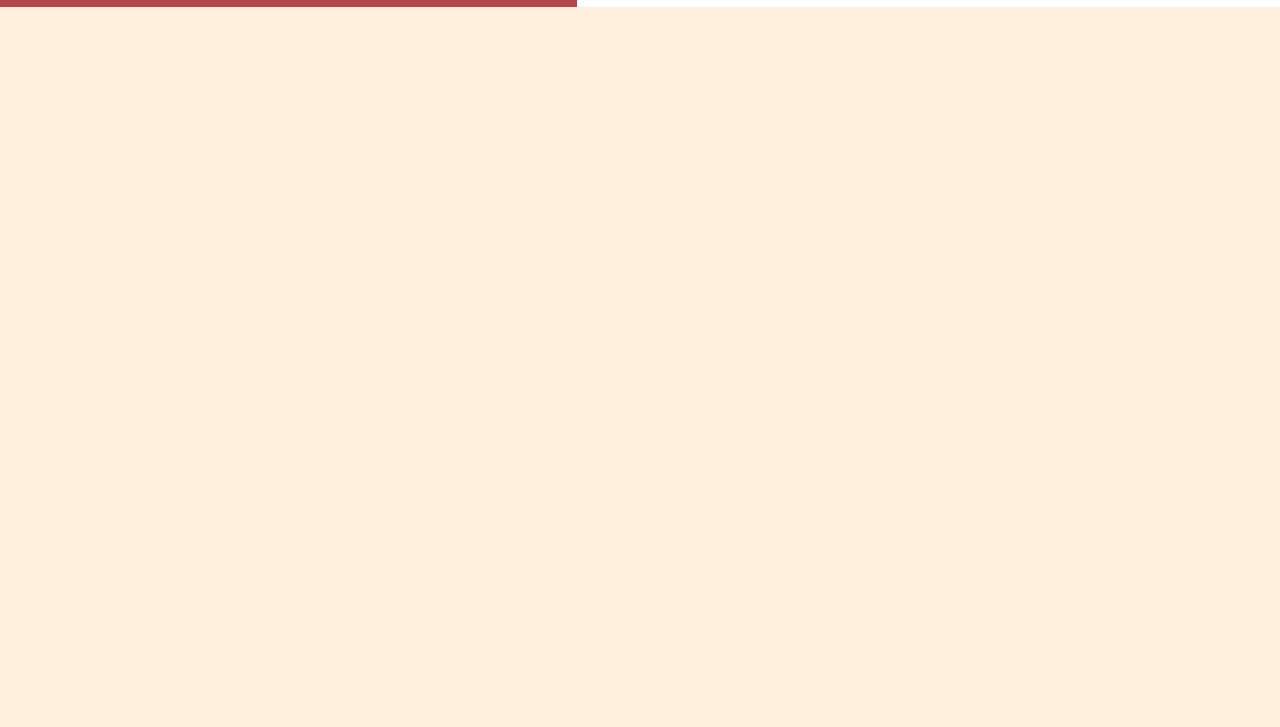
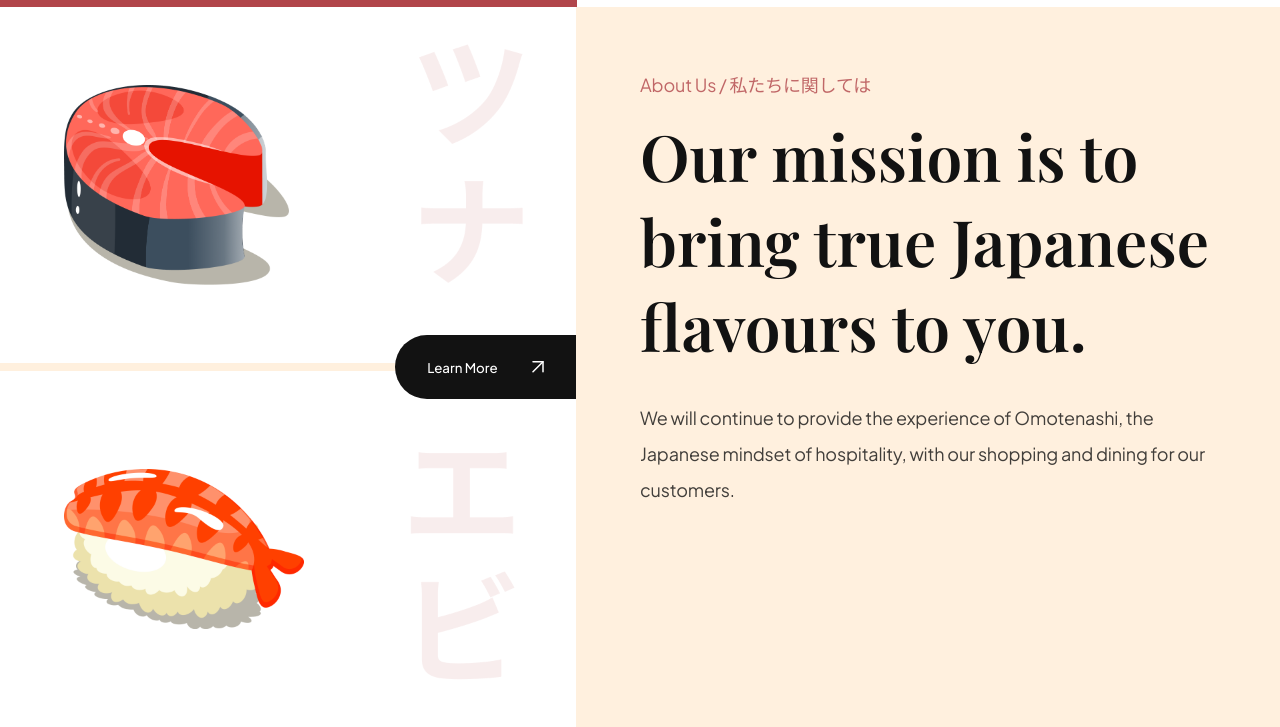
Before and after one commit to Scar1109/SushiMan-Sushi-Ordering-Website, a website built with Vite: page index.html in a window 1280 px wide. Shown: the part 791-1518 px from the top of the page. Before the commit the page ends 800 px from the top, so only its background shows below. Built offline with nearby package versions, Linux system fonts and the light colour scheme.

Commit message:
about section

```diff
--- a/css/sections/about.css
+++ b/css/sections/about.css
@@ -0,0 +1,80 @@
+.about_us {
+    display: flex;
+    min-height: 720px;
+    overflow: hidden;
+}
+
+.about-us__image {
+    flex : 1;
+    display: flex;
+    flex-direction: column;
+    justify-content: center;
+
+    background: var(--color-white);
+
+    position: relative;
+}
+
+.about-us__image div {
+    padding: 32px 64px;
+
+    flex: 1;
+    display: flex;
+    align-items: center;
+
+    background-position: center;
+    background-repeat: no-repeat;
+    background-size: contain;
+
+}
+
+.about-us__image-sushi3 {
+    border-bottom: 8px solid var(--color-creamson);
+    background-image: url(../../assets/about_bg1.png);
+}
+
+.about-us__image-sushi2 {
+    background-image: url(../../assets/about_bg2.png);
+}
+
+.about-us__image-sushi3 img {
+    width: 225px;
+    height: 200px;
+
+}
+
+.about-us__image-sushi2 img {
+    width: 240px;
+    height: 160px;
+}
+
+.about-us__button {
+    position: absolute;
+    right: 0;
+    min-height: 64px;
+    padding: 12px 32px;
+
+    background: var(--secondary-color);
+    border-radius: 32px 0 0 32px;
+    border: 0;
+    outline: 0;
+    color: #fff;
+    font-family: var(--plus-jakarta-sans);
+    font-weight: 500;
+    line-height: 23px;
+
+    cursor: pointer;
+}
+
+.about-us__button img {
+    object-fit: contain;
+    margin-left: 32px;
+}
+
+.about-us__content{
+    padding: 64px;
+    flex: 1;
+    justify-content: center;
+    flex-direction: column;
+
+}
--- a/css/style.css
+++ b/css/style.css
@@ -4,11 +4,11 @@
 /* other css file imports */
 @import url("sections/header.css");
 @import url("sections/hero.css");
-/*@import url("sections/about.css");
+@import url("sections/about.css");
 @import url("sections/popular.css");
 @import url("sections/trending.css");
 @import url("sections/subscribe.css");
-@import url("sections/footer.css"); */
+@import url("sections/footer.css");
 
 /* CSS variables for reusablity across all files (including above imported) */
 :root {
--- a/index.html
+++ b/index.html
@@ -80,6 +80,31 @@
                 </div>
             </div>
         </section>
+        <section class="about_us" id="about-us">
+            <div class="about-us__image ">
+                <div class="about-us__image-sushi3 ">
+                    <img src="assets/sushi-3.png" alt="sushi" />
+                </div>
+                <button class="about-us__button">
+                    Learn More
+                    <img src="assets/arrow-up-right.svg" alt="learn more" />
+                </button>
+                <div class="about-us__image-sushi2">
+                    <img src="assets/sushi-2.png" alt="sushi" />
+                </div>
+            </div>
+            <div class="about-us__content">
+                <p class="sushi__subtitle">About Us / 私たちに関しては</p>
+                <h3 class="sushi__title">
+                    Our mission is to bring true Japanese flavours to you.
+                </h3>
+                <p class="sushi__description">
+                    We will continue to provide the experience of Omotenashi,
+                    the Japanese mindset of hospitality, with our shopping and
+                    dining for our customers.
+                </p>
+            </div>
+        </section>
         <script src="js/script.js"></script>
     </body>
 </html>
```
